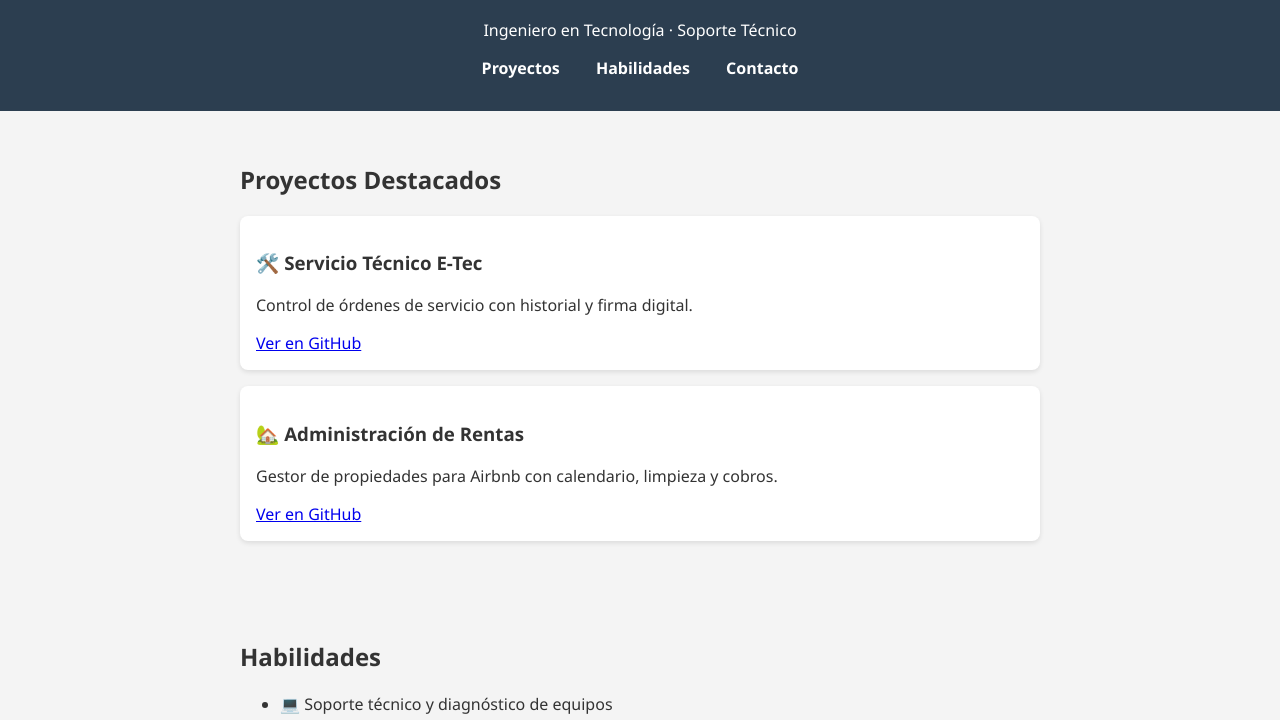
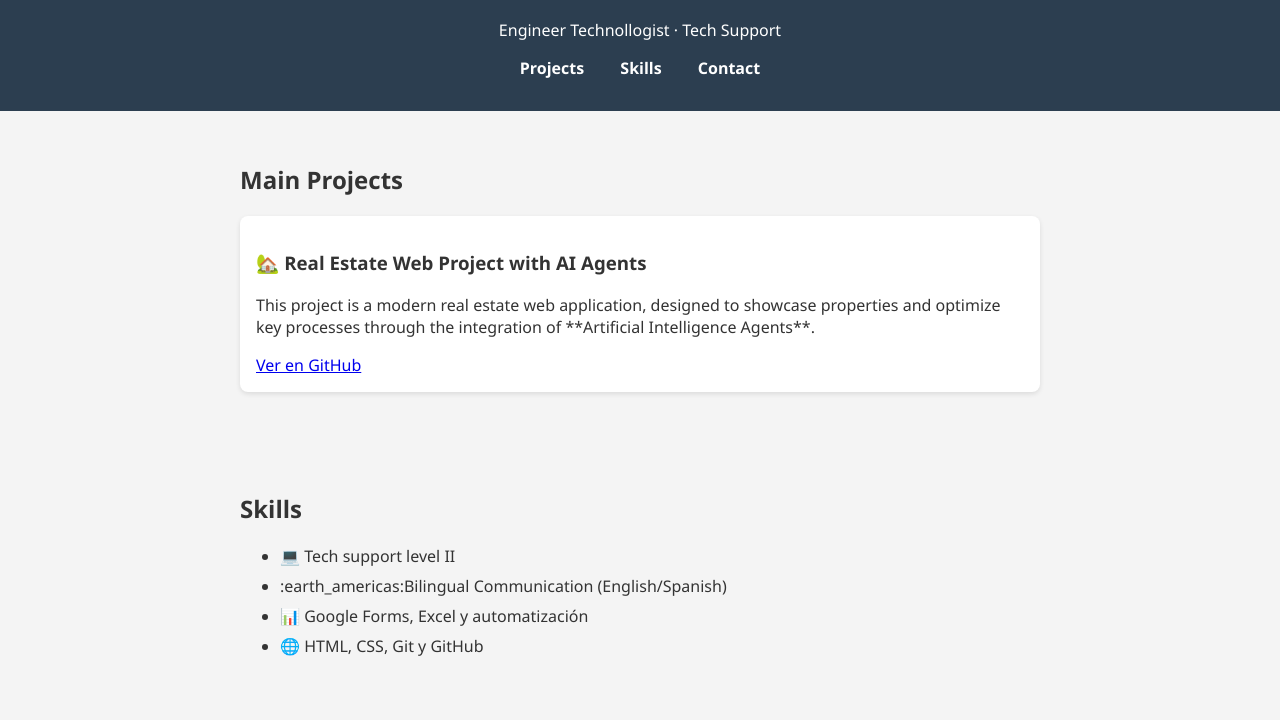
Before and after one commit to punkymx/portfolio, a plain HTML site: page index.html in a window 1280 px wide. Shown: the part 230-950 px from the top of the page. Drawn offline with Linux system fonts and the light colour scheme.

Commit message:
1st Translation and edition

```diff
--- a/index.html
+++ b/index.html
@@ -3,54 +3,51 @@
 <head>
   <meta charset="UTF-8">
   <meta name="viewport" content="width=device-width, initial-scale=1.0">
-  <title>Miguel Colli - Portafolio</title>
+  <title>Miguel Colli - Portfolio</title>
   <link rel="stylesheet" href="style.css">
 </head>
 <body>
   <header>
     <img src="assets/img/linked.JPG" alt="Foto de perfil" class="profile-pic">
     <h1>Miguel Colli Quintal</h1>
-    <p>Ingeniero en Tecnología · Soporte Técnico </p>
+    <p>Engineer Technollogist · Tech Support </p>
     <nav>
-      <a href="#proyectos">Proyectos</a>
-      <a href="#habilidades">Habilidades</a>
-      <a href="#contacto">Contacto</a>
+      <a href="#proyectos">Projects</a>
+      <a href="#habilidades">Skills</a>
+      <a href="#contacto">Contact</a>
     </nav>
   </header>
 
   <section id="proyectos">
-    <h2>Proyectos Destacados</h2>
+    <h2>Main Projects</h2>
     <div class="card">
-      <h3>🛠️ Servicio Técnico E-Tec</h3>
-      <p>Control de órdenes de servicio con historial y firma digital.</p>
-      <a href="https://github.com/tuusuario/servicio-tecnico" target="_blank">Ver en GitHub</a>
-    </div>
-    <div class="card">
-      <h3>🏡 Administración de Rentas</h3>
-      <p>Gestor de propiedades para Airbnb con calendario, limpieza y cobros.</p>
-      <a href="https://github.com/tuusuario/rentas-app" target="_blank">Ver en GitHub</a>
+      <h3>🏡 Real Estate Web Project with AI Agents</h3>
+      <p>This project is a modern real estate web application,
+       designed to showcase properties and optimize key processes through the integration of
+       **Artificial Intelligence Agents**.</p>
+      <a href="https://github.com/punkymx/real-estate-ai-portfolio" target="_blank">Ver en GitHub</a>
     </div>
   </section>
 
   <section id="habilidades">
-    <h2>Habilidades</h2>
+    <h2>Skills</h2>
     <ul>
-      <li>💻 Soporte técnico y diagnóstico de equipos</li>
-      <li>🛠️ Reparación y mantenimiento</li>
+      <li>💻 Tech support level II</li>
+      <li>:earth_americas:Bilingual Communication (English/Spanish) </li>
       <li>📊 Google Forms, Excel y automatización</li>
       <li>🌐 HTML, CSS, Git y GitHub</li>
     </ul>
   </section>
 
   <section id="contacto">
-    <h2>Contacto</h2>
+    <h2>Contact</h2>
     <p>📧 etecnologia@yahoo.com</p>
     <p>📱 <a href="https://wa.me/5215559670243" target="_blank">WhatsApp: 5559670243</a></p>
     <p>📘 <a href="https://facebook.com/etecmid" target="_blank">Facebook: @etecmid</a></p>
   </section>
 
   <footer>
-    <p>© 2025 Miguel Colli - Portafolio personal</p>
+    <p>© 2025 Miguel Colli - Personal portfolio</p>
   </footer>
 </body>
 </html>
```
